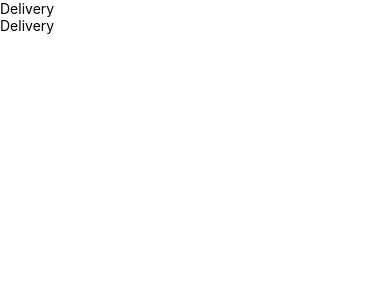
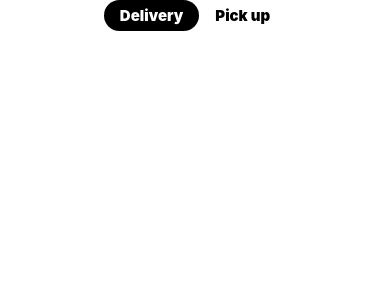
Before and after one commit to fiRinhozor/Uber-Eats-Clone, a React Native app: screen / in a window 390 px wide. Shown: the top 300 px of the page. Built offline with nearby package versions, Linux system fonts and the light colour scheme.

Commit message:
HeaderTab created

```diff
--- a/components/HeaderTabs.js
+++ b/components/HeaderTabs.js
@@ -1,20 +1,47 @@
 import { View, Text, TouchableOpacity } from "react-native";
-import React from "react";
+import React, { useState } from "react";
 
 export default function HeaderTabs() {
+  const [activeTab, setActiveTab] = useState("Delivery");
   return (
-    <View>
-      <HeaderButton />
-      <HeaderButton />
+    <View style={{ flexDirection: "row", alignSelf: "center" }}>
+      <HeaderButton
+        text="Delivery"
+        btnColor="black"
+        textColor="white"
+        activeTab={activeTab}
+        setActiveTab={setActiveTab}
+      />
+      <HeaderButton
+        text="Pick up"
+        btnColor="white"
+        textColor="black"
+        activeTab={activeTab}
+        setActiveTab={setActiveTab}
+      />
       {/* Header Button */}
     </View>
   );
 }
 
-const HeaderButton = () => (
-  <View>
-    <TouchableOpacity>
-      <Text>Delivery</Text>
-    </TouchableOpacity>
-  </View>
+const HeaderButton = (props) => (
+  <TouchableOpacity
+    style={{
+      backgroundColor: props.activeTab === props.text ? "black" : "white",
+      paddingVertical: 6,
+      paddingHorizontal: 16,
+      borderRadius: 30,
+    }}
+    onPress={() => props.setActiveTab(props.text)}
+  >
+    <Text
+      style={{
+        color: props.activeTab === props.text ? "white" : "black",
+        fontSize: 15,
+        fontWeight: "900",
+      }}
+    >
+      {props.text}
+    </Text>
+  </TouchableOpacity>
 );
```
